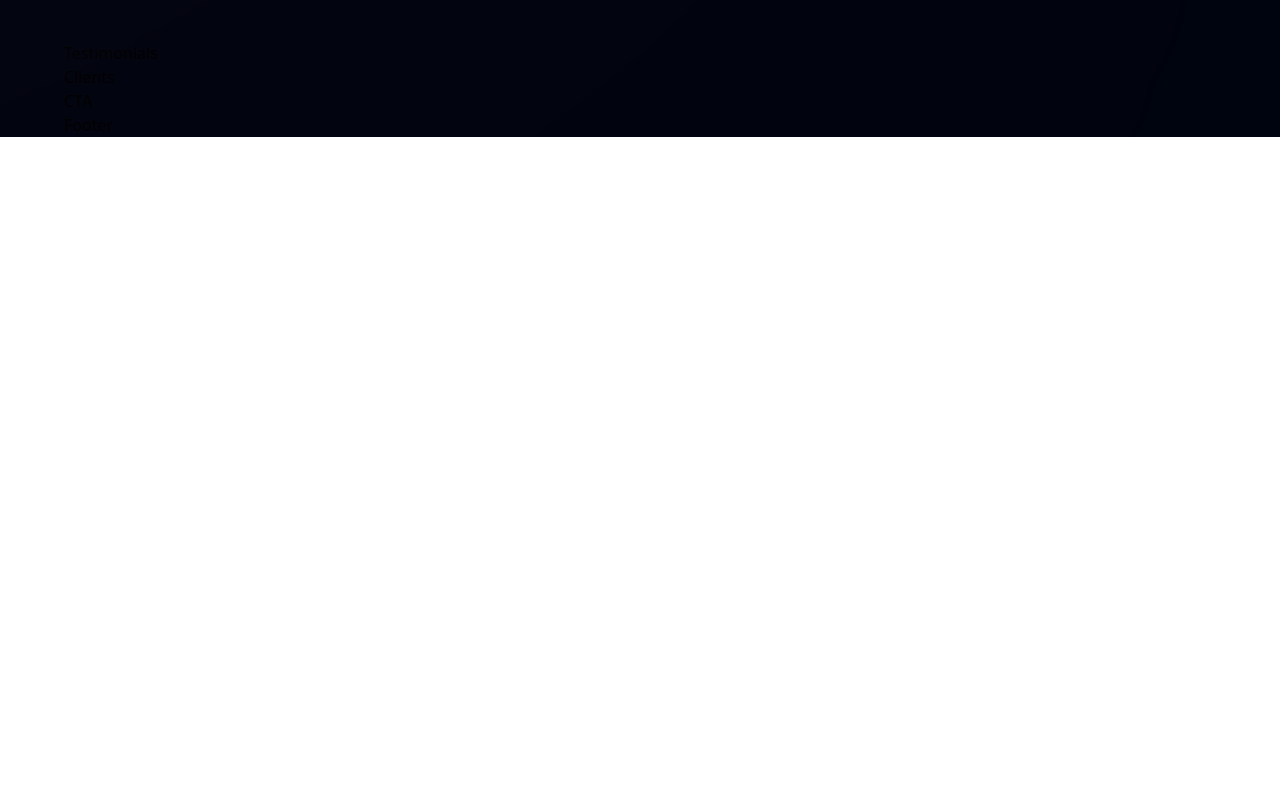
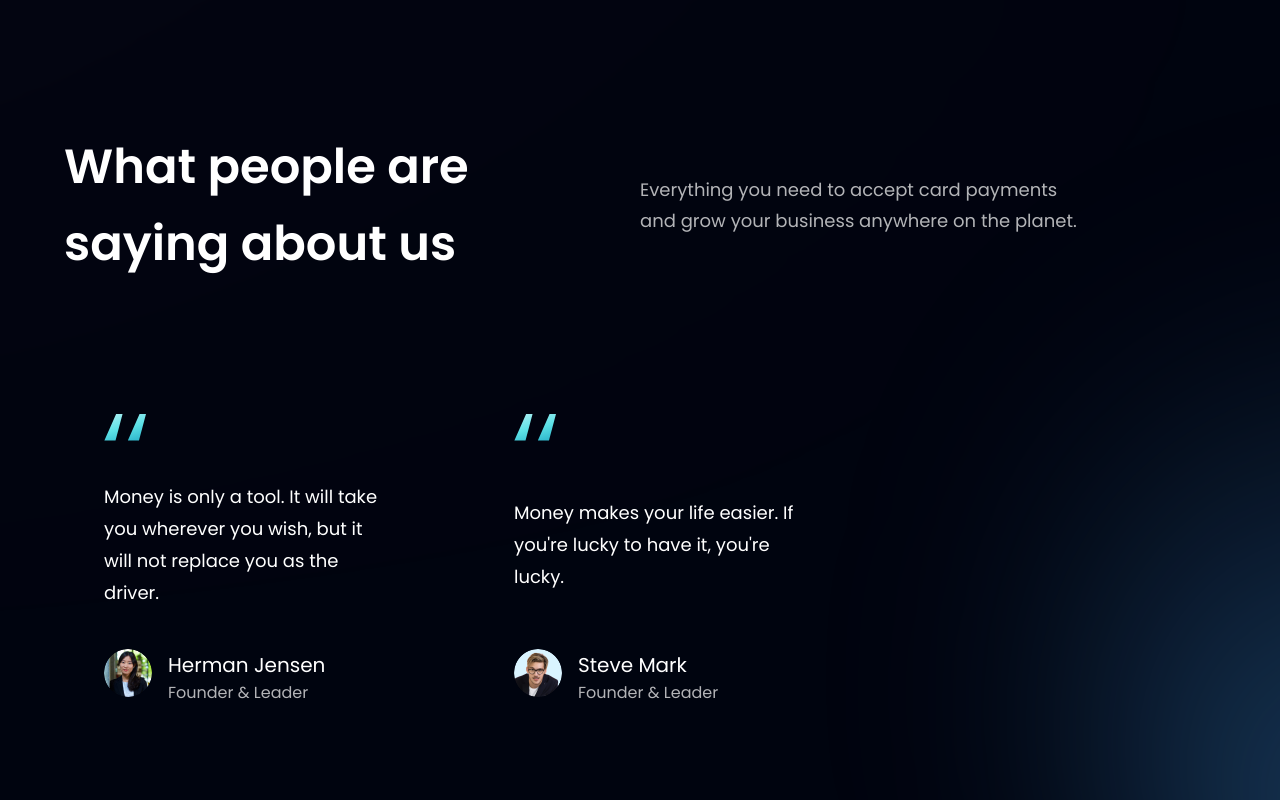
Before and after one commit to Hexcss/modern-bank-ui-ux, a React (Vite) app in the folder modern-bank-app/: page / in a window 1280 px wide. Shown: the part 2720-3520 px from the top of the page. Before the commit the page ends 2857 px from the top, so only its background shows below. Built offline with nearby package versions, Linux system fonts and the light colour scheme.

Commit message:
feat: testimonials section

```diff
--- a/modern-bank-app/src/components/Clients.jsx
+++ b/modern-bank-app/src/components/Clients.jsx
@@ -1,4 +1,4 @@
-import React from 'react'
+import { clients } from "../constants"
 
 const Clients = () => {
   return (
--- a/modern-bank-app/src/components/FeedbackCard.jsx
+++ /dev/null
@@ -1,9 +0,0 @@
-import React from 'react'
-
-const FeedbackCard = () => {
-  return (
-    <div>FeedbackCard</div>
-  )
-}
-
-export default FeedbackCard
--- a/modern-bank-app/src/components/Testimonials.jsx
+++ /dev/null
@@ -1,9 +0,0 @@
-import React from 'react'
-
-const Testimonials = () => {
-  return (
-    <div>Testimonials</div>
-  )
-}
-
-export default Testimonials
--- /dev/null
+++ b/modern-bank-app/src/components/Testimonials/FeedbackCard.jsx
@@ -0,0 +1,18 @@
+import { quotes } from "../../assets"
+
+const FeedbackCard = ({ content, name, title, img }) => (
+    <div className='flex justify-between flex-col px-10 py-12 rounded-[20px] max-w-[370px] md:mr-10 sm:mr-5 mr-0 my-5 feedback-card'>
+      <img src={quotes} alt='double_quotes' className='w-[42px] h-[27px] object-contain'/>
+      <p className='font-poppins font-normal text-[18px] leading-[32px] text-white my-10'>{content}</p>
+
+      <div className='flex flex-row'>
+        <img src={img} alt={name} className='w-[48px] h-[48px] rounded-full'/>
+        <div className='flex flex-col ml-4'>
+          <h4 className='font-poppins font-semi-bold text-[20px] leading-[32px] text-white'>{name}</h4>
+          <p className='font-poppins font-normal text-[16px] leading-[24px] text-dimWhite'>{title}</p>
+        </div>
+      </div>
+    </div>
+)
+
+export default FeedbackCard
--- /dev/null
+++ b/modern-bank-app/src/components/Testimonials/Testimonials.jsx
@@ -0,0 +1,24 @@
+import { feedback } from '../../constants';
+import styles from '../../style';
+import FeedbackCard from './FeedbackCard';
+
+const Testimonials = () =>  (
+  <section id='clients' className={`${styles.paddingY} ${styles.flexCenter} flex-col relative`}>
+    <div className='absolute z[0] w-[60%] h-[60%] -right-[50%] rounded-full blue__gradient'/>
+
+    <div className='w-full flex justify-between items-center md:flex-row flex-col sm:mb-16 m-6 relative z-[1]'>
+      <h2 className={styles.heading2}>What people are <br className='sm:block hidden'/> saying about us</h2>
+      <div className='w-full md:mt-0 mt-6 '>
+        <p className={`${styles.paragraph} text-left max-w-[450px]`}>Everything you need to accept card payments and grow your business anywhere on the planet.</p>
+      </div>
+    </div>
+
+    <div className='flex flex-wrap sm:justify-start justify-center w-full feedback-container relative z-[1]'>
+      {feedback.map((item) => (
+        <FeedbackCard key={item.id} {...item} />
+      ))}
+    </div>
+  </section>
+)
+
+export default Testimonials
--- a/modern-bank-app/src/components/index.js
+++ b/modern-bank-app/src/components/index.js
@@ -3,9 +3,8 @@
 export { default as CardDeal } from './CardDeal';
 export { default as Clients } from './Clients';
 export { default as CTA } from './CTA';
-export { default as FeedbackCard } from './FeedbackCard';
 export { default as Footer } from './Footer';
 export { default as Hero } from './Hero';
 export { default as Navbar } from './Navbar/Navbar';
 export { default as Stats } from './Stats';
-export { default as Testimonials } from './Testimonials';
+export { default as Testimonials } from './Testimonials/Testimonials';
```
